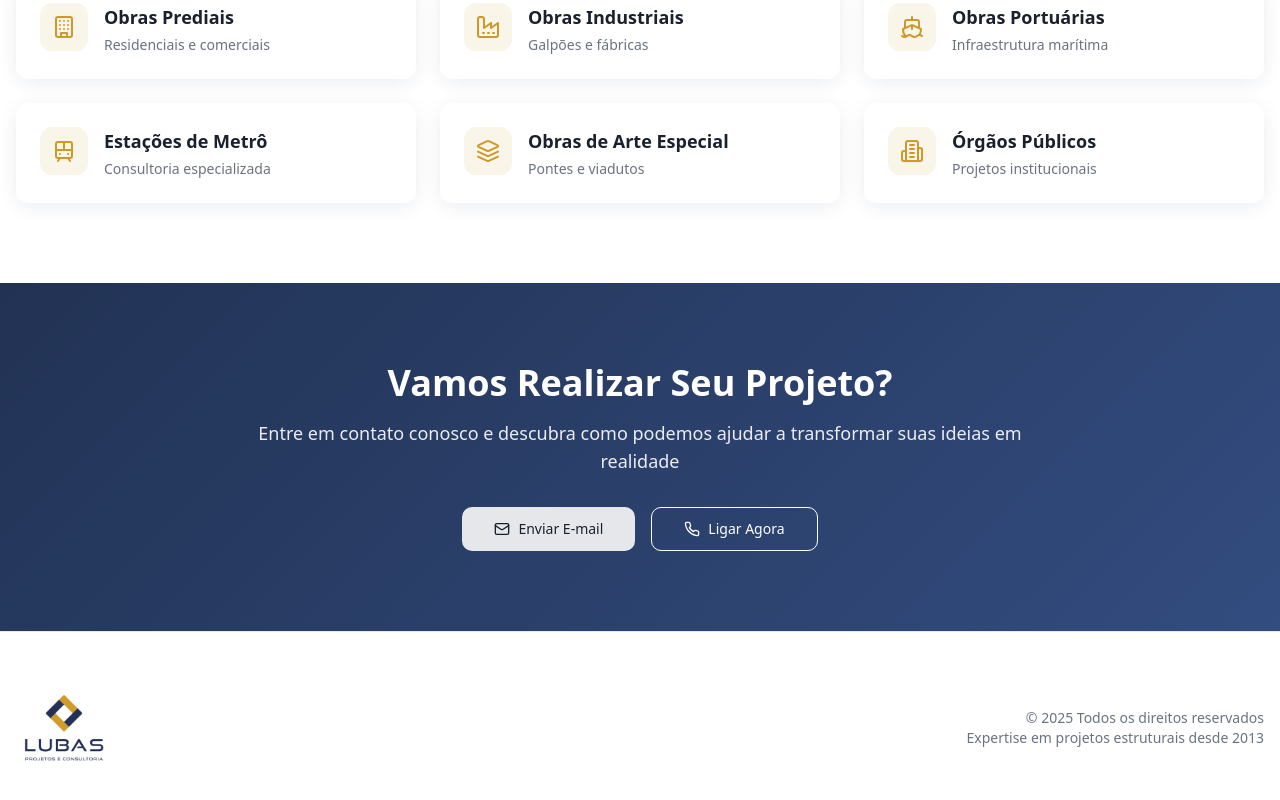
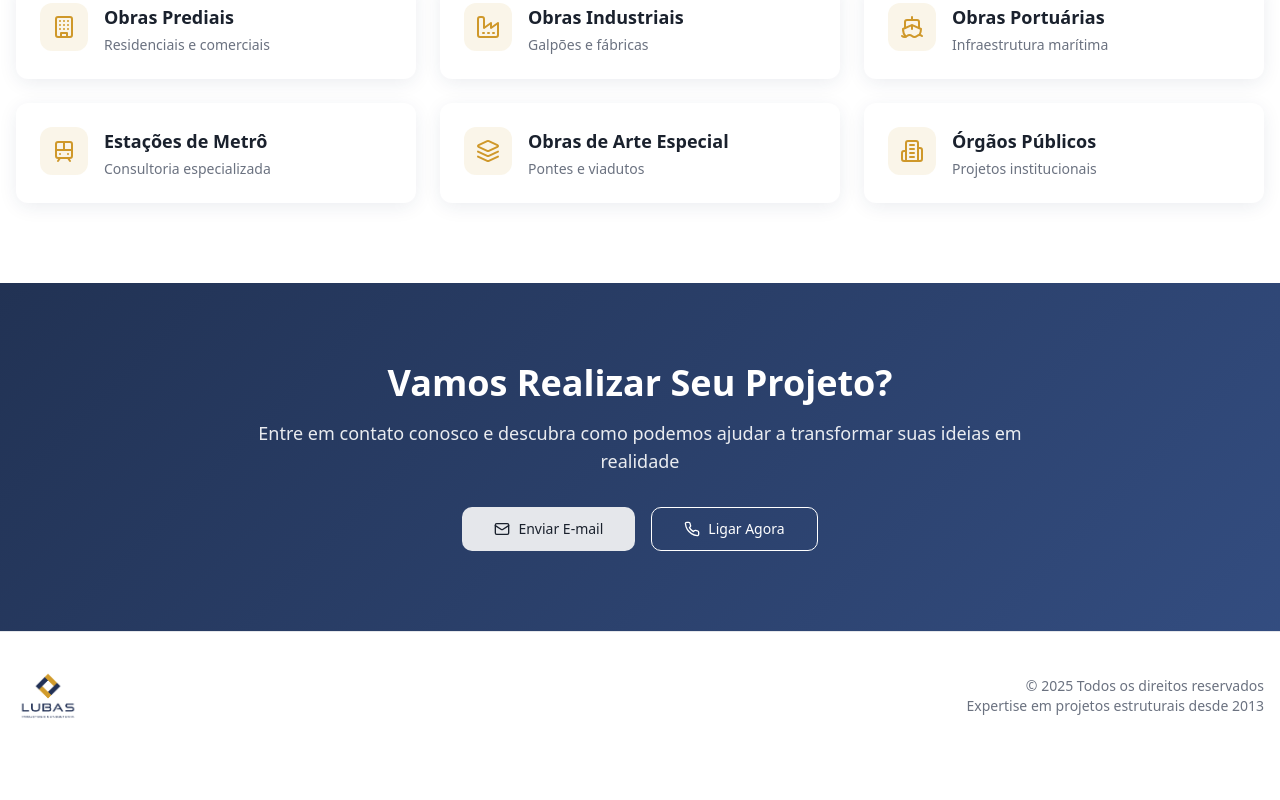
Before and after one commit to jrlubas/lubas-projetos, a React (Vite) app: page / in a window 1280 px wide. Shown: the part 3959-4759 px from the top of the page. After the commit the page ends 4719 px from the top, so only its background shows below. Built offline with nearby package versions, Linux system fonts and the light colour scheme; the HTML template or start-up script is replaced by a standard one.

Commit message:
Fix: Adjust footer size

```diff
--- a/src/components/Footer.tsx
+++ b/src/components/Footer.tsx
@@ -2,14 +2,14 @@ import lubasLogo from "@/assets/lubas-logo.png";
 
 export const Footer = () => {
   return (
-    <footer className="py-12 bg-card border-t">
+    <footer className="py-8 bg-card border-t">
       <div className="container px-4 mx-auto">
-        <div className="flex flex-col items-center justify-between gap-6 md:flex-row">
+        <div className="flex flex-col items-center justify-between gap-4 md:flex-row">
           <div className="flex items-center">
             <img
               src={lubasLogo}
               alt="LUBAS - Projetos e Consultoria"
-              className="h-24 w-auto"
+              className="h-16 w-auto"
             />
           </div>
 
```
